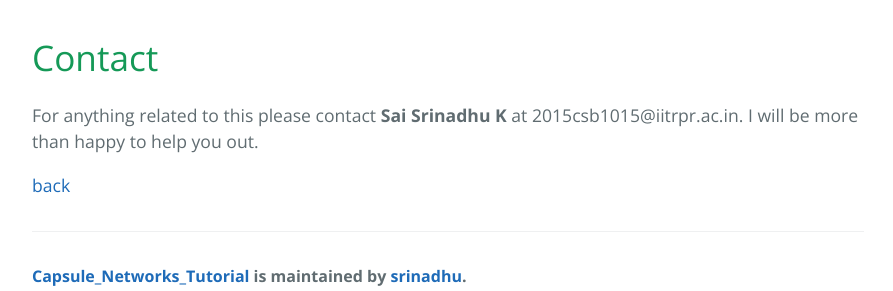
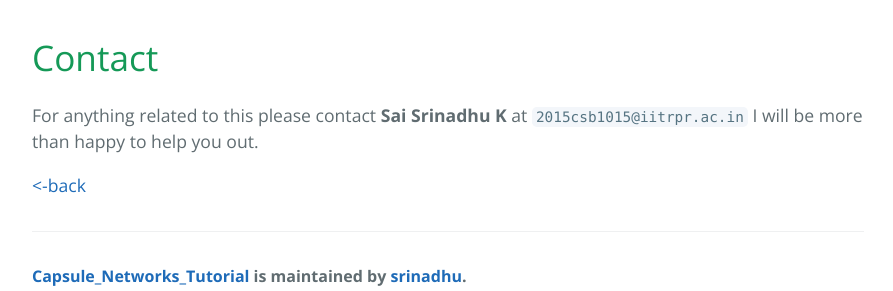
Before and after one commit to srinadhu/Capsule_Networks_Tutorial, a Jekyll site: the page built from docs/routing_paper.md, in a window 1280 px wide and 900 px high, scrolled down 5993 px. Shown: the part 556-847 px from the top of the window, without its empty margins (192-1085 px from the left). Built offline with Jekyll 4.4.1, drawn with Linux system fonts in a browser that asks for light colours; our own code applies the rules of GitHub Pages for plain Markdown files.

Commit message:
updated website

```diff
--- a/docs/routing_paper.md
+++ b/docs/routing_paper.md
@@ -107,6 +107,6 @@ They tested the CapsNet on CIFAR-10 and achieved 10.6% error with an ensemble of
 
 # Contact
 
-For anything related to this please contact **Sai Srinadhu K** at 2015csb1015@iitrpr.ac.in. I will be more than happy to help you out.
+For anything related to this please contact **Sai Srinadhu K** at ``2015csb1015@iitrpr.ac.in`` I will be more than happy to help you out.
 
-[back](./)
+[<-back](./)
```
